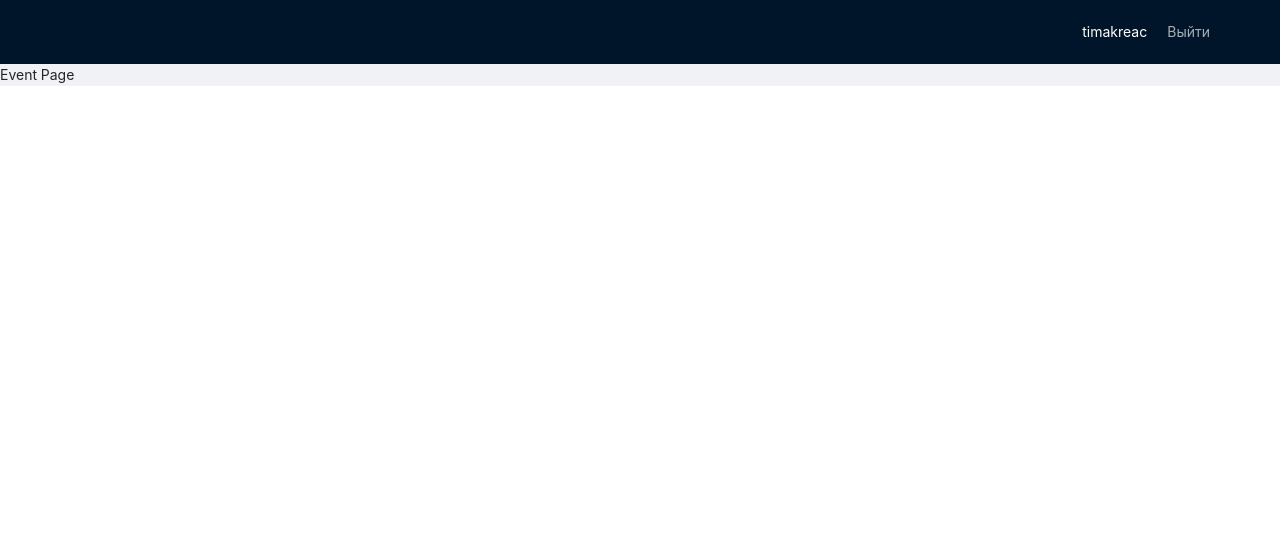
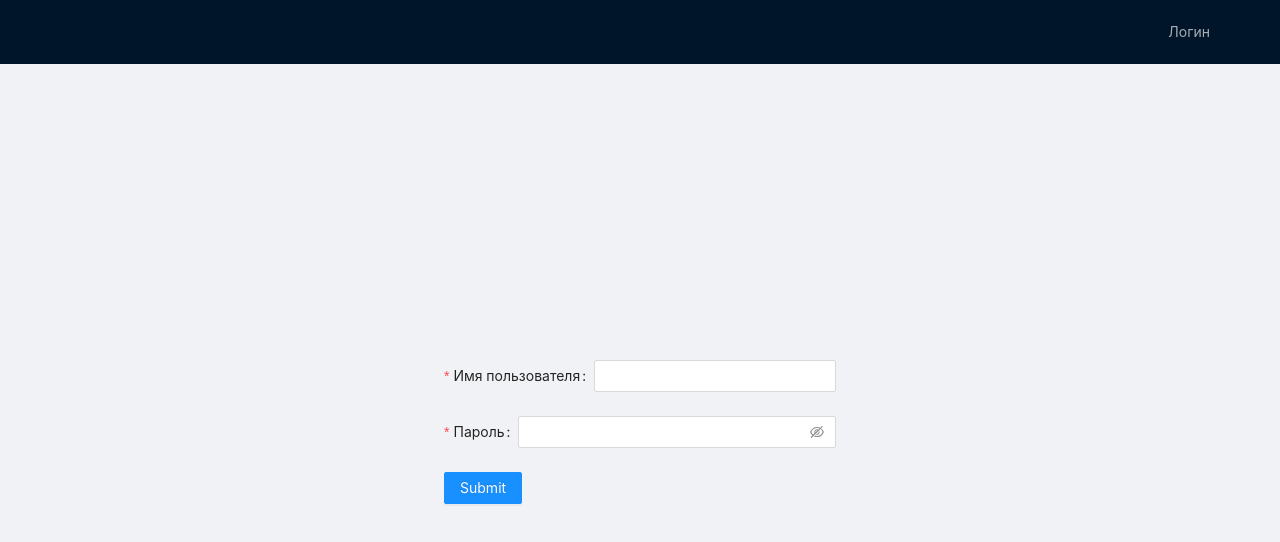
Before and after one commit to TimaKreac/calendar-test, a React (Create React App) app: page /login in a window 1280 px wide. Before the commit this address led to /. Shown: the top 542 px of the page. Built offline with nearby package versions, Linux system fonts and the light colour scheme.

Commit message:
added login form

```diff
--- a/src/App.css
+++ b/src/App.css
@@ -1 +1,5 @@
 @import '~antd/dist/antd.css';
+
+.h100 {
+  height: calc(100vh - 64px);
+}
--- /dev/null
+++ b/src/components/LoginForm.tsx
@@ -0,0 +1,30 @@
+import React from 'react'
+import { Button, Form, Input } from 'antd'
+import { rules } from '../utils/rules'
+interface LoginFormProps {}
+
+const LoginForm: React.FC<LoginFormProps> = () => {
+  return (
+    <Form>
+      <Form.Item
+        label='Имя пользователя'
+        name='username'
+        rules={[rules.required('Пожалуйства введите имя пользователя!')]}
+      >
+        <Input />
+      </Form.Item>
+      <Form.Item
+        label='Пароль'
+        name='password'
+        rules={[rules.required('Пожалуйства введите пароль!')]}
+      >
+        <Input.Password />
+      </Form.Item>
+      <Button type='primary' htmlType='submit'>
+        Submit
+      </Button>
+    </Form>
+  )
+}
+
+export default LoginForm
--- a/src/pages/Login.tsx
+++ b/src/pages/Login.tsx
@@ -1,9 +1,17 @@
 import React from 'react'
+import { Layout, Row } from 'antd'
+import LoginForm from '../components/LoginForm'
 
 interface LoginProps {}
 
 const Login: React.FC<LoginProps> = () => {
-  return <div>Login Page</div>
+  return (
+    <Layout>
+      <Row justify='center' align='middle' className='h100'>
+        <LoginForm></LoginForm>
+      </Row>
+    </Layout>
+  )
 }
 
 export default Login
--- a/src/store/reducers/auth/index.ts
+++ b/src/store/reducers/auth/index.ts
@@ -1,7 +1,7 @@
 import { AuthAction, AuthActionEnum, AuthState } from './types'
 
 const initialState: AuthState = {
-  isAuth: true,
+  isAuth: false,
 }
 
 export default function authReducer(
--- /dev/null
+++ b/src/utils/rules.ts
@@ -0,0 +1,6 @@
+export const rules = {
+  required: (message: string) => ({
+    required: true,
+    message,
+  }),
+}
```
